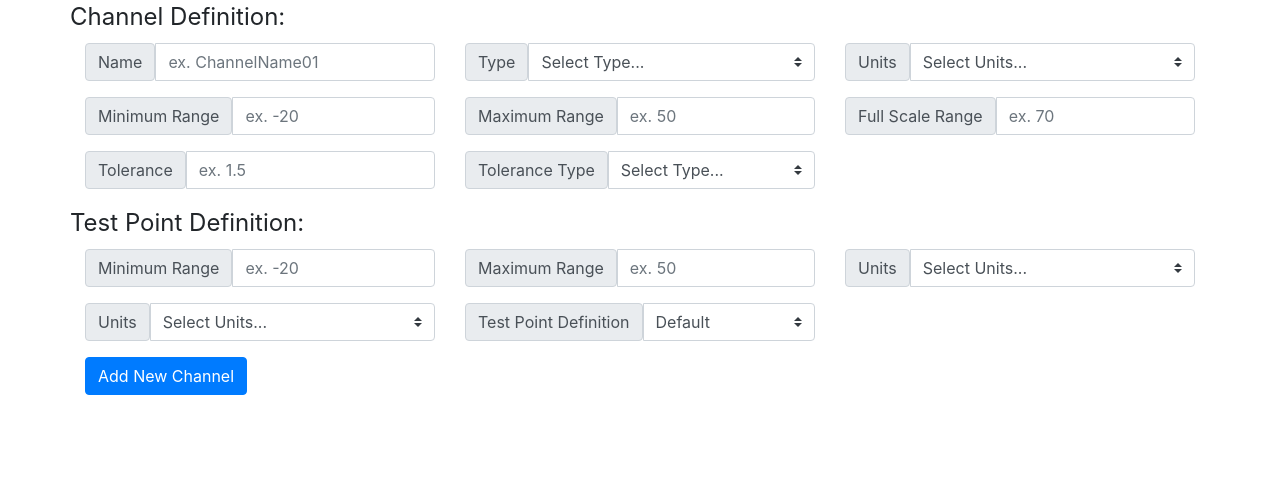
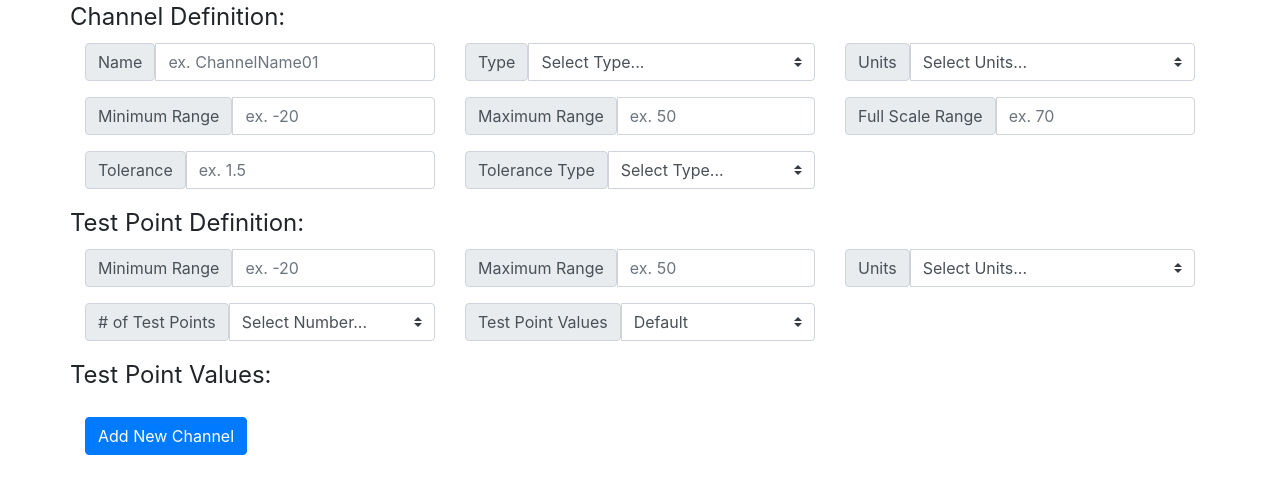
Before and after one commit to ThatOldChap/InstroCommTool, a Flask app: page /test in a window 1280 px wide. Shown: the part 127-621 px from the top of the page. Run offline with Flask 2, Linux system fonts and the light colour scheme; some libraries are stand-ins or nearby versions.

Commit message:
Mostly completed newChannelForm

```diff
--- a/app/main/forms.py
+++ b/app/main/forms.py
@@ -4,9 +4,8 @@ from wtforms import StringField, SubmitField, TextAreaField, SelectField, \
     IntegerField, FloatField, FormField, FieldList
 from wtforms.fields.html5 import DateField
 from wtforms.validators import ValidationError, DataRequired, Length
+from wtforms.widgets import HiddenInput
 from app.models import Channel, TestPoint
-
-
 
 class EmptyForm(FlaskForm):
     submit = SubmitField('Add Channel')
@@ -44,6 +43,17 @@ CHOICES_TOLERANCE_TYPE = [("", "Select Type..."),(1, "Units"),(2, f"%FS"),(3, '%
 CHOICES_NUM_TEST_POINTS = [("", "Select Number..."),(1, "1"),(2, "2"),(3, "3"),(4, "4"),(5, "5"),(6, "6"),(7, "7"),(8, "8"),(9, "9"),(10, "10")]
 CHOICES_TEST_POINT_TYPE = [(1, "Default"),(2, "Custom")]
 
+class TestPointValuesForm(FlaskForm):
+
+    # CSS attribute definitions
+    kw_vals = {'class': 'form-control'}
+
+    # Value definitions
+    input_val = FloatField('Input Value', validators=[DataRequired()], render_kw=kw_vals)
+    input_val_eu = StringField(widget=HiddenInput)
+    nominal_val = FloatField('Nominal Value', validators=[DataRequired()], render_kw=kw_vals)
+    nominal_val_eu = StringField(widget=HiddenInput)
+
 class NewChannelForm(FlaskForm):
 
     # CSS attribute definitions
@@ -75,8 +85,11 @@ class NewChannelForm(FlaskForm):
     test_range_max = FloatField('Maximum Range', validators=[DataRequired()], render_kw=kw_meas_range_max)
     test_eu = SelectField('Units', choices=CHOICES_EU, validators=[DataRequired()], render_kw=kw_select_field)
 
-    num_test_points = SelectField('Units', choices=CHOICES_EU, validators=[DataRequired()], render_kw=kw_select_field)
-    test_point_type = SelectField('Test Point Definition', choices=CHOICES_TEST_POINT_TYPE, validators=[DataRequired()], render_kw=kw_select_field)
+    num_test_points = SelectField('# of Test Points', choices=CHOICES_NUM_TEST_POINTS, validators=[DataRequired()], render_kw=kw_select_field)
+    test_point_type = SelectField('Test Point Values', choices=CHOICES_TEST_POINT_TYPE, validators=[DataRequired()], render_kw=kw_select_field)
+
+    # Field definitions - TestPoint Values
+    test_point_list = FieldList(FormField(TestPointValuesForm))
 
     # Form submission
     submit = SubmitField('Add New Channel', render_kw=kw_submit)
--- a/app/templates/new_channel.html
+++ b/app/templates/new_channel.html
@@ -105,7 +105,12 @@
             </div>
         </div>
         <!-- Custom Test Point Value Definition -->
-
+        <div class="row">
+            <legend>Test Point Values:</legend>
+        </div>
+        <div>
+            {{ form.test_point_list() }}
+        </div>
         <!-- Form Submission -->
         <div>{{ form.submit() }}</div>
     </form>
@@ -113,17 +118,84 @@
 {% endblock %}
 
 {% block scripts %}
+    {{ super() }}
     <!-- JQuery to add the custom Test Point fields based on user selection -->
     <script>
-        $(function () {
-            var testPointType = $('#test_point_type');
-            testPointType.change(function() {
-                alert("Test Point Type has been changed");
-                if (testPointType.val() == 'Custom') {
+        $(document).ready(function () {
+            console.log("Script being called")
+            // Generate the TestPointValueForms based on the user selection
+            $('#test_point_type').change(function() {
 
+                // Finds the relevant data for the form
+                var testPointType = $('#test_point_type').val();
+                console.log("Test Point Type has been changed to: " + testPointType);
+                var numTestPoints = $('#num_test_points').val();
+                var eu = $('#eu').val();
+                var testEU = $('#test_eu').val();
+
+                if ($("#test_point_type").val() == 2) {
+                    // Add each form to the form list
+                    for (i = 1; i <= numTestPoints; i++) {
+                        $('#test_point_list').append(CreateTestPointValueForm(i,
+                            eu, testEU));
+                        console.log("appending testpoint number " + i);
+                    }
                 }
             });
 
+            // Creates a template for the TestPointValueForm
+            function CreateTestPointValueForm(index, inputEU, nominalEU) {
+                // Defines all the components for the form template
+                var row = $('<div>').attr({class: 'row'});
+                var inputCol = $('<div>').attr({class: 'col-md-3'});
+                var equalsCol = $('<div>').attr({class: 'col-auto'});
+                var nominalCol = $('<div>').attr({class: 'col-md-3'});
+                var inputValGroup = $('<div>').attr({class: 'input-group mb-3'});
+                var equalsGroup = $('<div>').attr({class: 'input-group mb-3'});
+                var nominalValGroup = $('<div>').attr({class: 'input-group mb-3'});
+                var equals = $('<div>').attr({
+                    class: 'input-group-text text-center',
+                }).text('=');
+
+                // Creates the input fields for the form
+                var inputVal = $('<input>').attr({
+                    type: 'text',
+                    id: 'input_val-' + index,
+                    name: 'input_val-' + index,
+                    value: '',
+                    class: 'form-control'
+                });
+                var inputValEU = $('<span>').attr({
+                    class: 'input-group-text',
+                    id: 'input_val_eu-' + index,
+                    name: 'input_val_eu-' + index
+                }).text(inputEU);
+                var nominalVal = $('<input>').attr({
+                    type: 'text',
+                    id: 'nominal_val-' + index,
+                    name: 'nominal_val-' + index,
+                    value: '',
+                    class: 'form-control'
+                });
+                var nominalValEU = $('<span>').attr({
+                    class: 'input-group-text',
+                    id: 'nominal_val_eu-' + index,
+                    name: 'nominal_val_eu-' + index
+                }).text(nominalEU);
+
+                // Creates the final form to return
+                inputValGroup.append(inputVal, inputValEU);
+                equalsGroup.append(equals)
+                nominalValGroup.append(nominalVal, nominalValEU);
+
+                inputCol.append(inputValGroup);
+                equalsCol.append(equalsGroup);
+                nominalCol.append(nominalValGroup);
+
+                row.append(inputCol, equalsCol, nominalCol);
+
+                return row
+            }
         });
     </script>
 {% endblock %}
```
Also changed, not shown: app/templates/testpoint_value.html (added, +11 -0 lines), app/templates/add_channel_form.html (line endings or trailing spaces).
